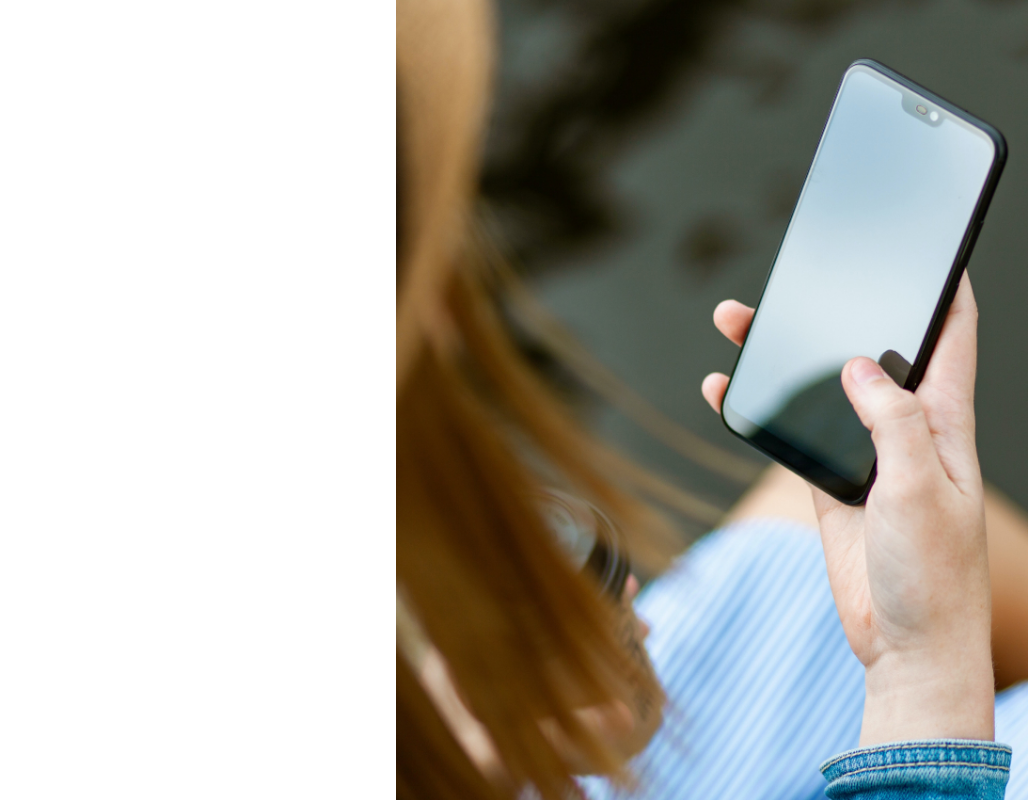
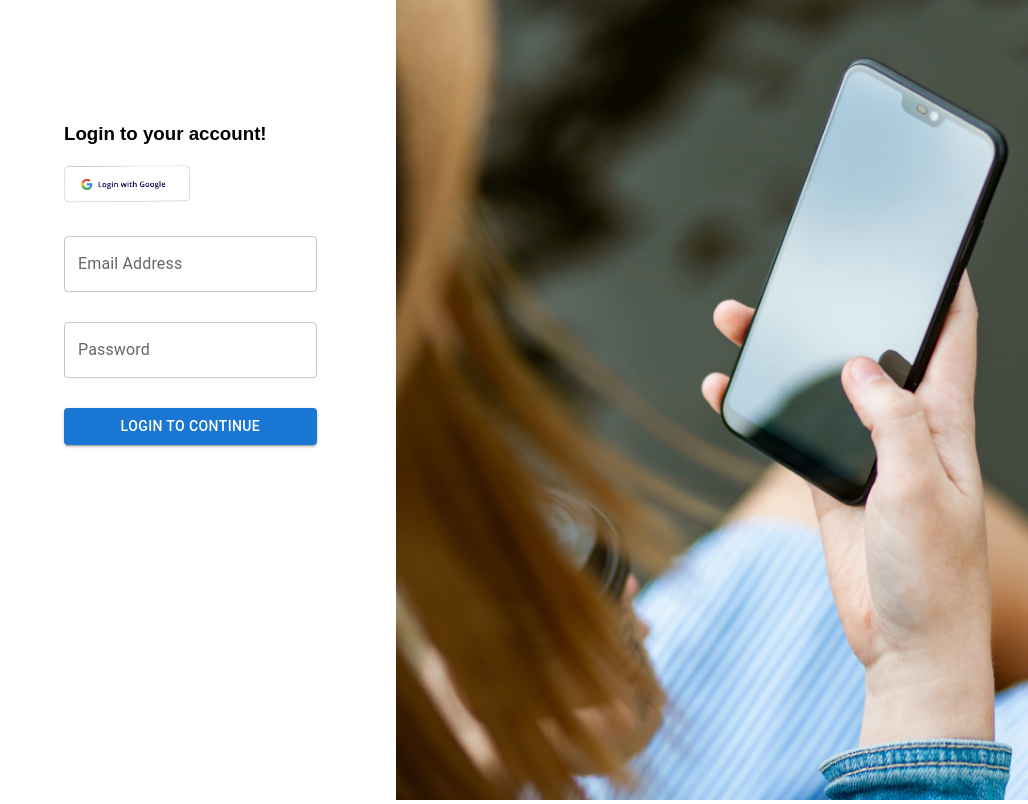
Before and after one commit to mdrifat59/chat-application, a React app: page /login in a window 1280 px wide. Shown: the whole page, without its empty margins (252-1280 px from the left). Built offline with nearby package versions, Linux system fonts and the light colour scheme; the HTML template or start-up script is replaced by a standard one.

Commit message:
login input, button, title done

```diff
--- a/src/index.css
+++ b/src/index.css
@@ -34,12 +34,12 @@
     height: 100vh;
     object-fit: cover;
 }
-/* .loginbutton{
+.loginbutton{
     width: 80%;
 }
 .google{
     width: 40%;
     margin-top: 20px;
     cursor: pointer;
-} */
+}
 /* ========= login page end ============= */
--- a/src/pages/Login.jsx
+++ b/src/pages/Login.jsx
@@ -1,14 +1,14 @@
 import React from 'react'
 import { Grid,TextField,Button } from '@mui/material'
 import login from '../assets/login.jpg'
-// import google from '../assets/google.png'
-// import Headingforreglog from '../components/Headingforreglog'
+import google from '../assets/google.png'
+import Headingforreglog from '../components/Headingforreglog'
 
 const Login = () => {
   return (
     <Grid container spacing={2}>
     <Grid item xs={6}>
-      {/* <div className='regcontainer'>
+      <div className='regcontainer'>
         <Headingforreglog className="headingreglog" title="Login to your account!"/>
         <img className='google' src={google} />
         <div className='reginput'>
@@ -18,7 +18,7 @@ const Login = () => {
         <TextField id="outlined-basic" label="Password" variant="outlined" />
         </div>
         <Button className='loginbutton' variant="contained">Login to Continue</Button>
-      </div> */}
+      </div>
     </Grid>
     <Grid item xs={6}>
       <img className='login' src={login} />
```
